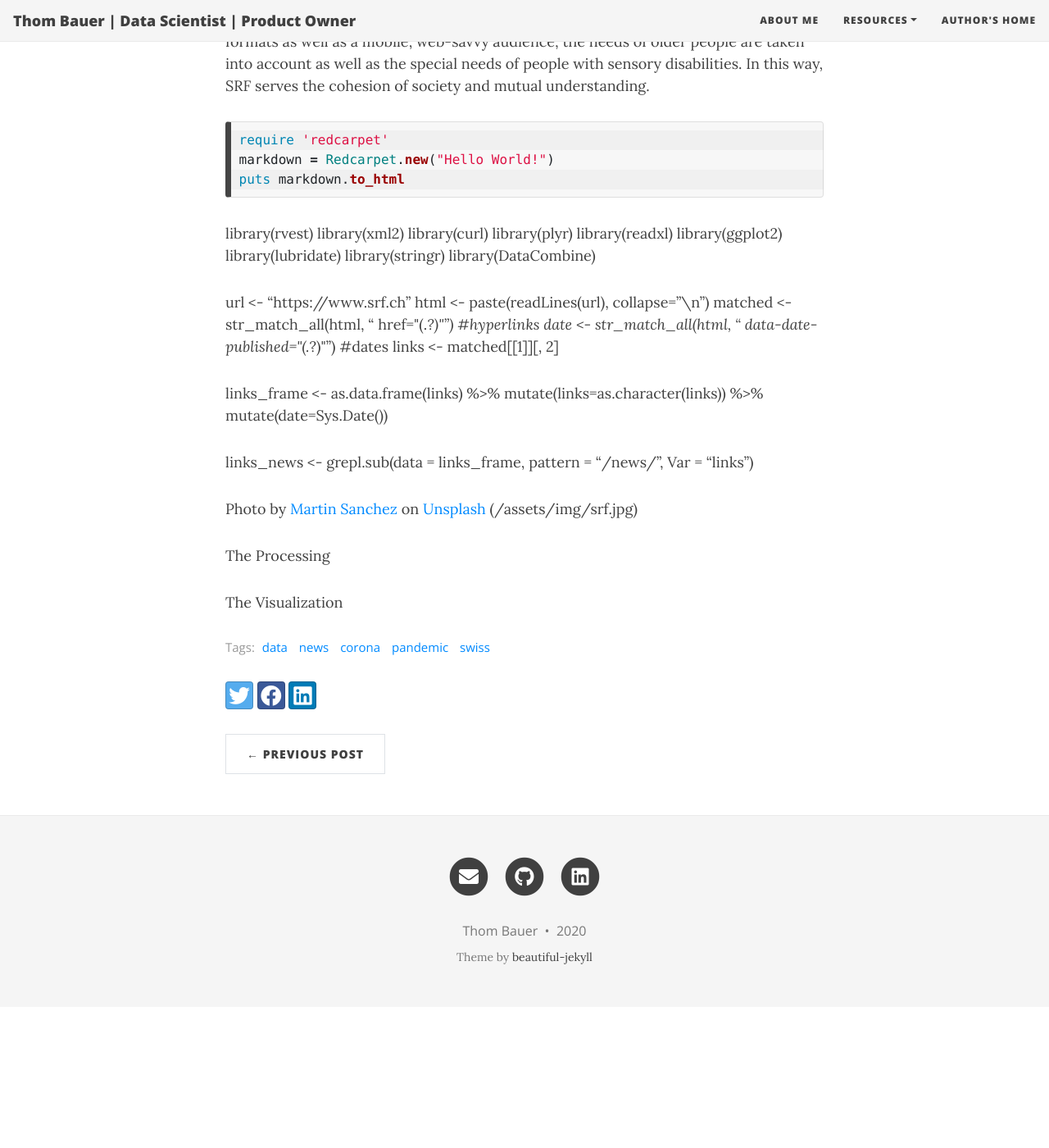
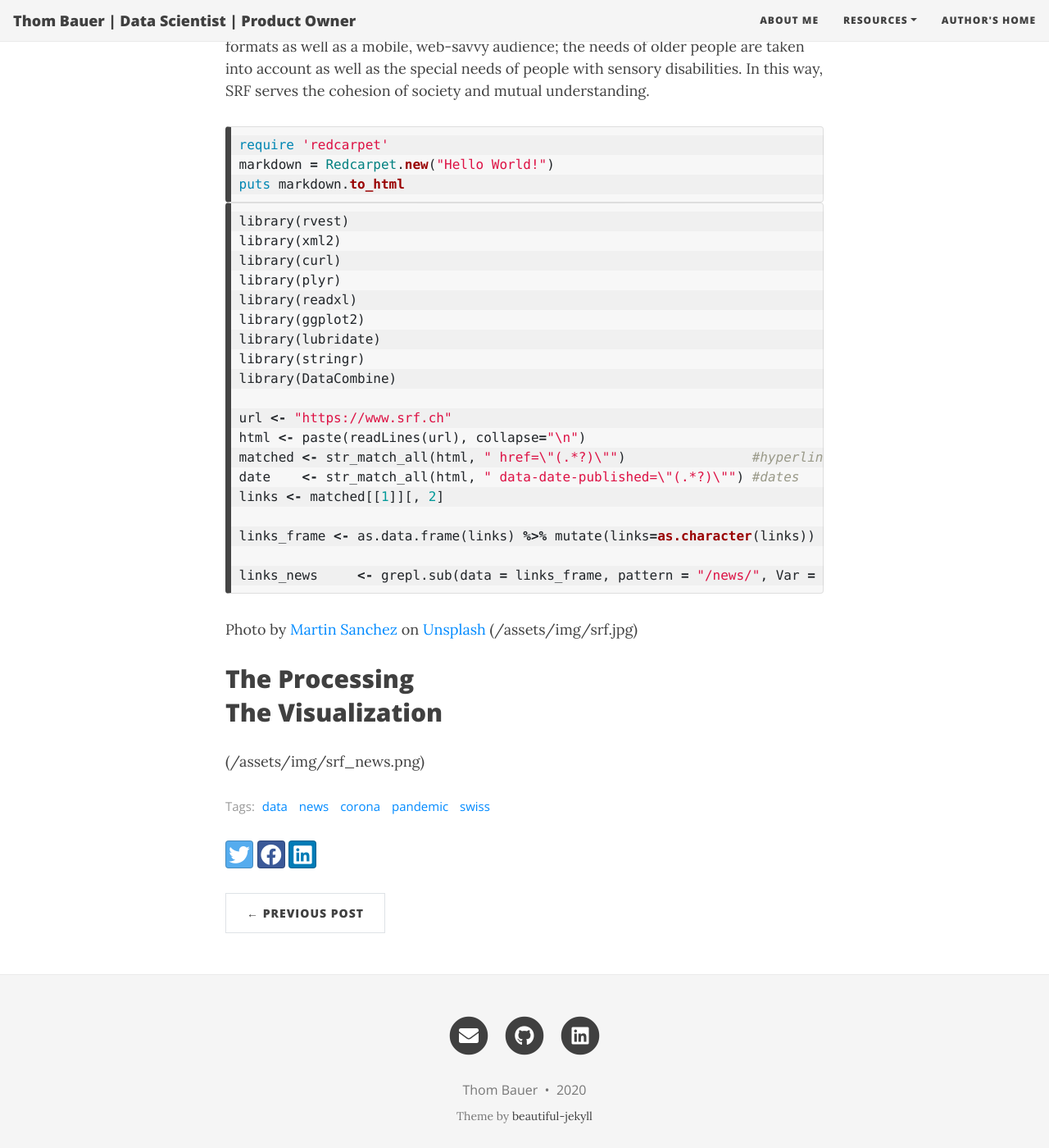
Before and after one commit to thombauer/thombauer.github.io, a Jekyll site: the page built from _posts/2020-10-15-srf_news_processing.md, in a window 1280 px wide and 1400 px high, scrolled down 1277 px. Shown: the whole window at 82% size. Built offline with Jekyll 4.4.1, drawn with Linux system fonts in a browser that asks for light colours; nearby versions of some CDN libraries; before the commit the page ends 2505 px from its top, so only the background shows below that.

Commit message:
Update 2020-10-15-srf_news_processing.md

````diff
--- a/_posts/2020-10-15-srf_news_processing.md
+++ b/_posts/2020-10-15-srf_news_processing.md
@@ -9,7 +9,7 @@ While having no clue about a global pandemic about to start just 6 months later
 
 Title Image by: <span>Photo by <a href="https://unsplash.com/@raphaelphotoch?utm_source=unsplash&amp;utm_medium=referral&amp;utm_content=creditCopyText">Raphael Schaller</a> on <a href="https://unsplash.com/s/photos/words?utm_source=unsplash&amp;utm_medium=referral&amp;utm_content=creditCopyText">Unsplash</a></span>
 
-The Crawler
+## The Crawler
 
 The crawler project is build on very basic R scripts and executed once a day by windows task manager. The tokenization, text processing and visualization are based on pandas, nltk and matplotlib.
 First I want to share the inital crawler and how to get information from html pages on the web, in this case srf.ch. Schweizer Radio und Fernsehen SRF (English: Swiss Radio and Television) is a Swiss broadcasting company. The new business unit of SRG SSR, became the largest electronic media house of German-speaking Switzerland. About 2,150 employees work for SRF in the four main studios in Basel, Bern and Zürich. Thanks to fees, SRF works independently of economic or political interest groups. Journalistic quality has top priority. SRF cultivates diversity in its programming, which, wherever possible, takes a Swiss perspective. Fees enable a program for the entire society. This includes programs for the vast majority, but also offers for smaller groups. At SRF, children find their favorite formats as well as a mobile, web-savvy audience; the needs of older people are taken into account as well as the special needs of people with sensory disabilities. In this way, SRF serves the cohesion of society and mutual understanding.
@@ -20,6 +20,7 @@ markdown = Redcarpet.new("Hello World!")
 puts markdown.to_html
 ```
 
+```R
 library(rvest)
 library(xml2)
 library(curl)
@@ -39,11 +40,14 @@
 links_frame <- as.data.frame(links) %>% mutate(links=as.character(links)) %>% mutate(date=Sys.Date())
 
 links_news     <- grepl.sub(data = links_frame, pattern = "/news/", Var = "links")
+```
 
 <span>Photo by <a href="https://unsplash.com/@martinsanchez?utm_source=unsplash&amp;utm_medium=referral&amp;utm_content=creditCopyText">Martin Sanchez</a> on <a href="https://unsplash.com/s/photos/news-corona?utm_source=unsplash&amp;utm_medium=referral&amp;utm_content=creditCopyText">Unsplash</a></span>
 (/assets/img/srf.jpg)
 
-The Processing
+## The Processing
 
 
-The Visualization
+## The Visualization
+
+(/assets/img/srf_news.png)
````
